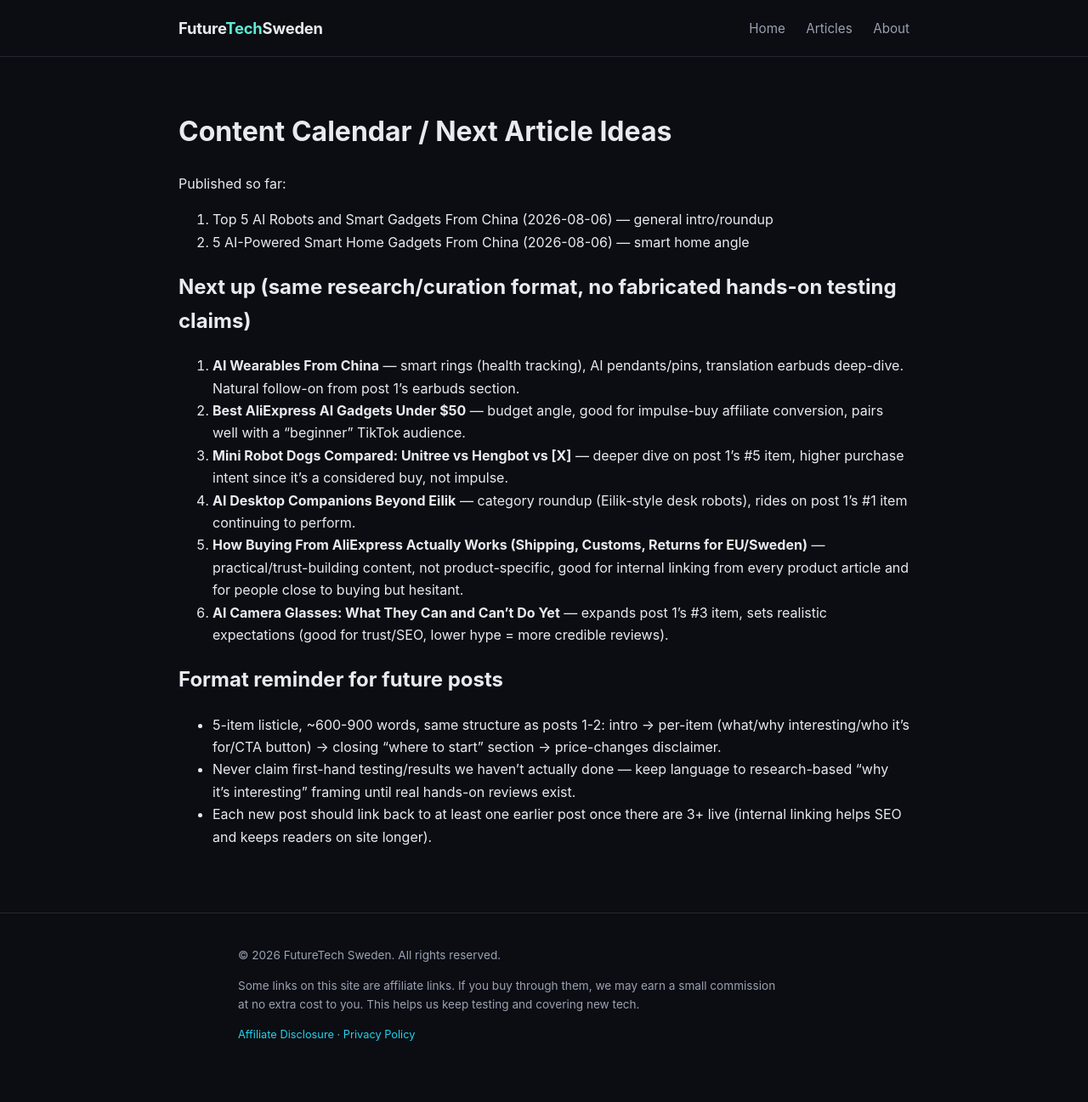
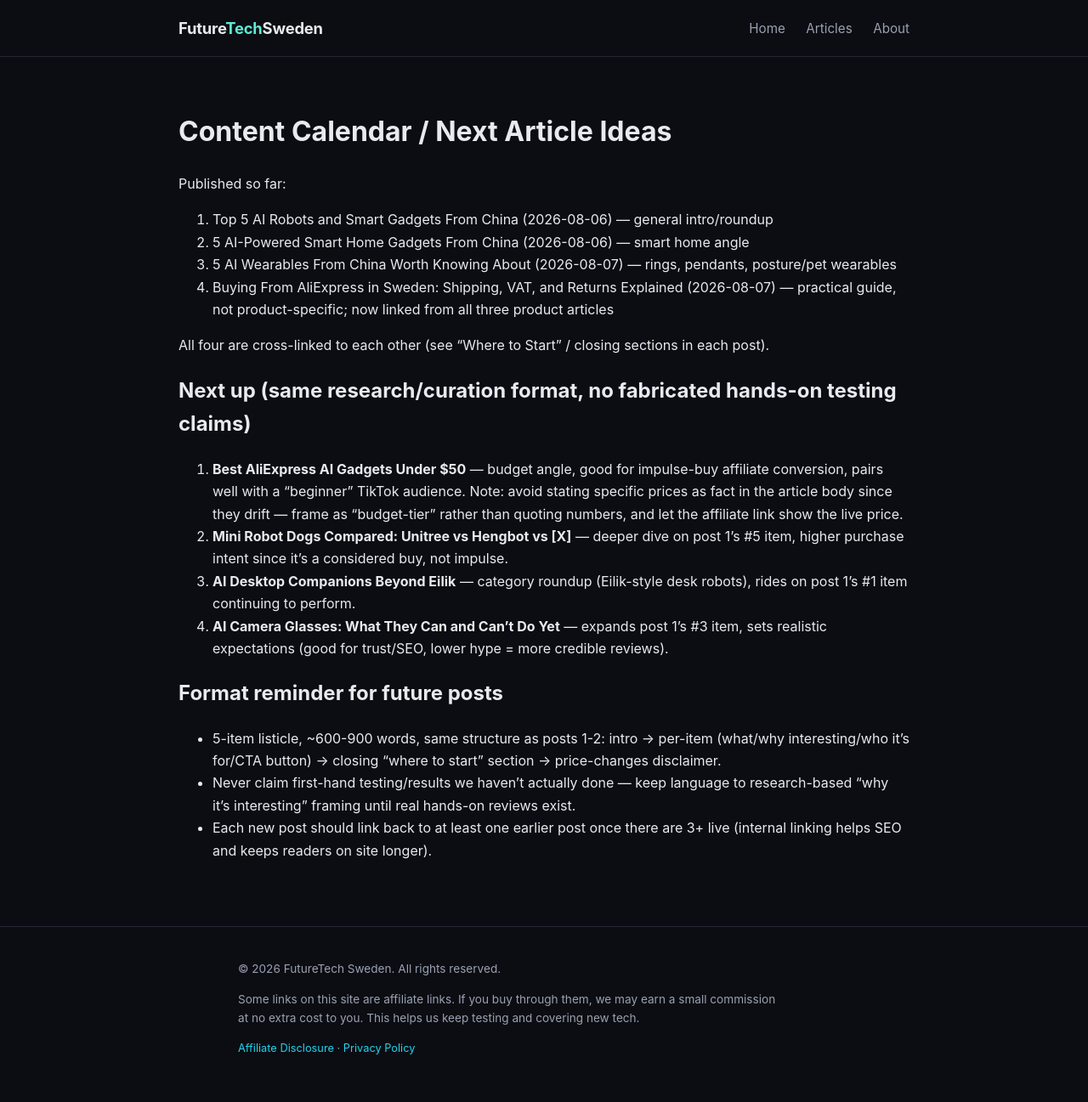
Before and after one commit to patrikaxelsson84/futuretechsweden.com, a Jekyll site: the page built from marketing/content-calendar.md, in a window 1280 px wide. Shown: the whole page at 85% size. Built offline with Jekyll 4.4.1, drawn with Linux system fonts in a browser that asks for light colours; our own code applies the rules of GitHub Pages for plain Markdown files.

Commit message:
Add articles 3-4, cross-link all posts, add matching TikTok scripts
- New article: 5 AI Wearables From China (rings, pendants, posture,
  pet collars)
- New article: Buying From AliExpress in Sweden (VAT/IOSS, shipping
  times, buyer protection, practical tips) - evergreen, not
  product-specific
- Cross-linked all four articles to each other for SEO/retention
- TikTok/Shorts scripts for both new articles
- Updated content calendar with published status and next ideas

Co-Authored-By: Claude Sonnet 5 <noreply@anthropic.com>

```diff
--- a/marketing/content-calendar.md
+++ b/marketing/content-calendar.md
@@ -3,21 +3,23 @@
 Published so far:
 1. Top 5 AI Robots and Smart Gadgets From China (2026-08-06) — general intro/roundup
 2. 5 AI-Powered Smart Home Gadgets From China (2026-08-06) — smart home angle
+3. 5 AI Wearables From China Worth Knowing About (2026-08-07) — rings, pendants, posture/pet wearables
+4. Buying From AliExpress in Sweden: Shipping, VAT, and Returns Explained (2026-08-07) — practical
+   guide, not product-specific; now linked from all three product articles
+
+All four are cross-linked to each other (see "Where to Start" / closing sections in each post).
 
 ## Next up (same research/curation format, no fabricated hands-on testing claims)
 
-1. **AI Wearables From China** — smart rings (health tracking), AI pendants/pins, translation
-   earbuds deep-dive. Natural follow-on from post 1's earbuds section.
-2. **Best AliExpress AI Gadgets Under $50** — budget angle, good for impulse-buy affiliate
-   conversion, pairs well with a "beginner" TikTok audience.
-3. **Mini Robot Dogs Compared: Unitree vs Hengbot vs [X]** — deeper dive on post 1's #5 item,
+1. **Best AliExpress AI Gadgets Under $50** — budget angle, good for impulse-buy affiliate
+   conversion, pairs well with a "beginner" TikTok audience. Note: avoid stating specific prices as
+   fact in the article body since they drift — frame as "budget-tier" rather than quoting numbers,
+   and let the affiliate link show the live price.
+2. **Mini Robot Dogs Compared: Unitree vs Hengbot vs [X]** — deeper dive on post 1's #5 item,
    higher purchase intent since it's a considered buy, not impulse.
-4. **AI Desktop Companions Beyond Eilik** — category roundup (Eilik-style desk robots), rides on
+3. **AI Desktop Companions Beyond Eilik** — category roundup (Eilik-style desk robots), rides on
    post 1's #1 item continuing to perform.
-5. **How Buying From AliExpress Actually Works (Shipping, Customs, Returns for EU/Sweden)** —
-   practical/trust-building content, not product-specific, good for internal linking from every
-   product article and for people close to buying but hesitant.
-6. **AI Camera Glasses: What They Can and Can't Do Yet** — expands post 1's #3 item, sets
+4. **AI Camera Glasses: What They Can and Can't Do Yet** — expands post 1's #3 item, sets
    realistic expectations (good for trust/SEO, lower hype = more credible reviews).
 
 ## Format reminder for future posts
```
Also changed, not shown: _posts/2026-08-06-ai-smart-home-gadgets-china.md (+5 -0 lines), _posts/2026-08-06-top-5-ai-robots-smart-gadgets-china.md (+5 -1 lines), _posts/2026-08-07-ai-wearables-from-china.md (added, +108 -0 lines), _posts/2026-08-07-buying-from-aliexpress-sweden-eu-guide.md (added, +72 -0 lines), marketing/tiktok-script-ai-wearables.md (added, +35 -0 lines), marketing/tiktok-script-aliexpress-buying-guide.md (added, +35 -0 lines).
